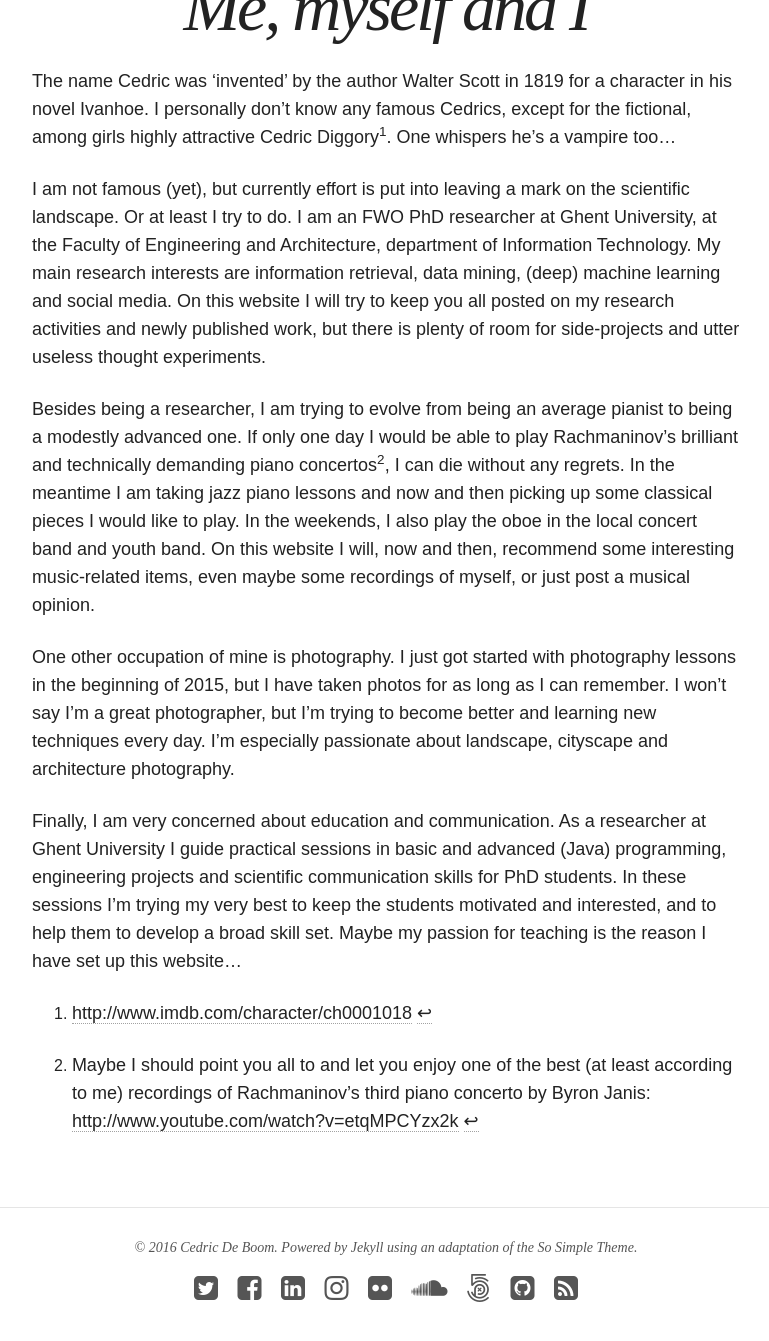
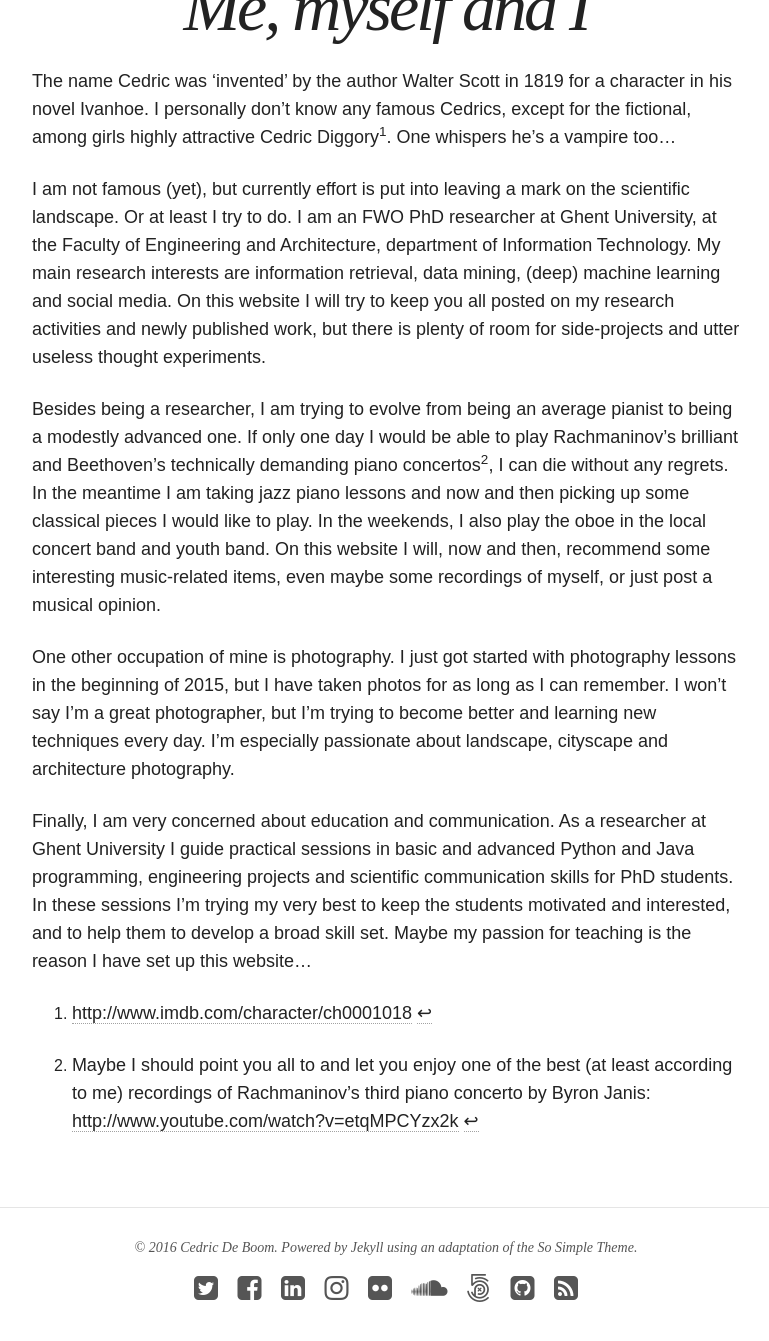
Before and after one commit to cedricdeboom/cedricdeboom.github.io, a Jekyll site: the page built from about/index.md, in a window 1280 px wide and 1400 px high, scrolled down 505 px. Shown: the top 1341 px of the window, without its empty margins (254-1023 px from the left). Built offline with Jekyll 4.4.1, drawn with Linux system fonts in a browser that asks for light colours; nearby versions of some CDN libraries; library files that are not in the unit come from our copies.

Commit message:
Added word2vec, changed about and academics

```diff
--- a/about/index.md
+++ b/about/index.md
@@ -11,10 +11,10 @@ The name Cedric was 'invented' by the author Walter Scott in 1819 for a characte
 
 I am not famous (yet), but currently effort is put into leaving a mark on the scientific landscape. Or at least I try to do. I am an FWO PhD researcher at Ghent University, at the Faculty of Engineering and Architecture, department of Information Technology. My main research interests are information retrieval, data mining, (deep) machine learning and social media. On this website I will try to keep you all posted on my research activities and newly published work, but there is plenty of room for side-projects and utter useless thought experiments.
 
-Besides being a researcher, I am trying to evolve from being an average pianist to being a modestly advanced one. If only one day I would be able to play Rachmaninov's brilliant and technically demanding piano concertos[^2], I can die without any regrets. In the meantime I am taking jazz piano lessons and now and then picking up some classical pieces I would like to play. In the weekends, I also play the oboe in the local concert band and youth band. On this website I will, now and then, recommend some interesting music-related items, even maybe some recordings of myself, or just post a musical opinion.
+Besides being a researcher, I am trying to evolve from being an average pianist to being a modestly advanced one. If only one day I would be able to play Rachmaninov's brilliant and Beethoven's technically demanding piano concertos[^2], I can die without any regrets. In the meantime I am taking jazz piano lessons and now and then picking up some classical pieces I would like to play. In the weekends, I also play the oboe in the local concert band and youth band. On this website I will, now and then, recommend some interesting music-related items, even maybe some recordings of myself, or just post a musical opinion.
 
 [^2]: Maybe I should point you all to and let you enjoy one of the best (at least according to me) recordings of Rachmaninov's third piano concerto by Byron Janis: <a href="https://www.youtube.com/watch?v=1R8wc4OpORQ" target="_blank">http://www.youtube.com/watch?v=etqMPCYzx2k</a>
 
 One other occupation of mine is photography. I just got started with photography lessons in the beginning of 2015, but I have taken photos for as long as I can remember. I won't say I'm a great photographer, but I'm trying to become better and learning new techniques every day. I'm especially passionate about landscape, cityscape and architecture photography.
 
-Finally, I am very concerned about education and communication. As a researcher at Ghent University I guide practical sessions in basic and advanced (Java) programming, engineering projects and scientific communication skills for PhD students. In these sessions I'm trying my very best to keep the students motivated and interested, and to help them to develop a broad skill set. Maybe my passion for teaching is the reason I have set up this website...
+Finally, I am very concerned about education and communication. As a researcher at Ghent University I guide practical sessions in basic and advanced Python and Java programming, engineering projects and scientific communication skills for PhD students. In these sessions I'm trying my very best to keep the students motivated and interested, and to help them to develop a broad skill set. Maybe my passion for teaching is the reason I have set up this website...
```
Also changed, not shown: academics/index.md (+1 -1 lines).
